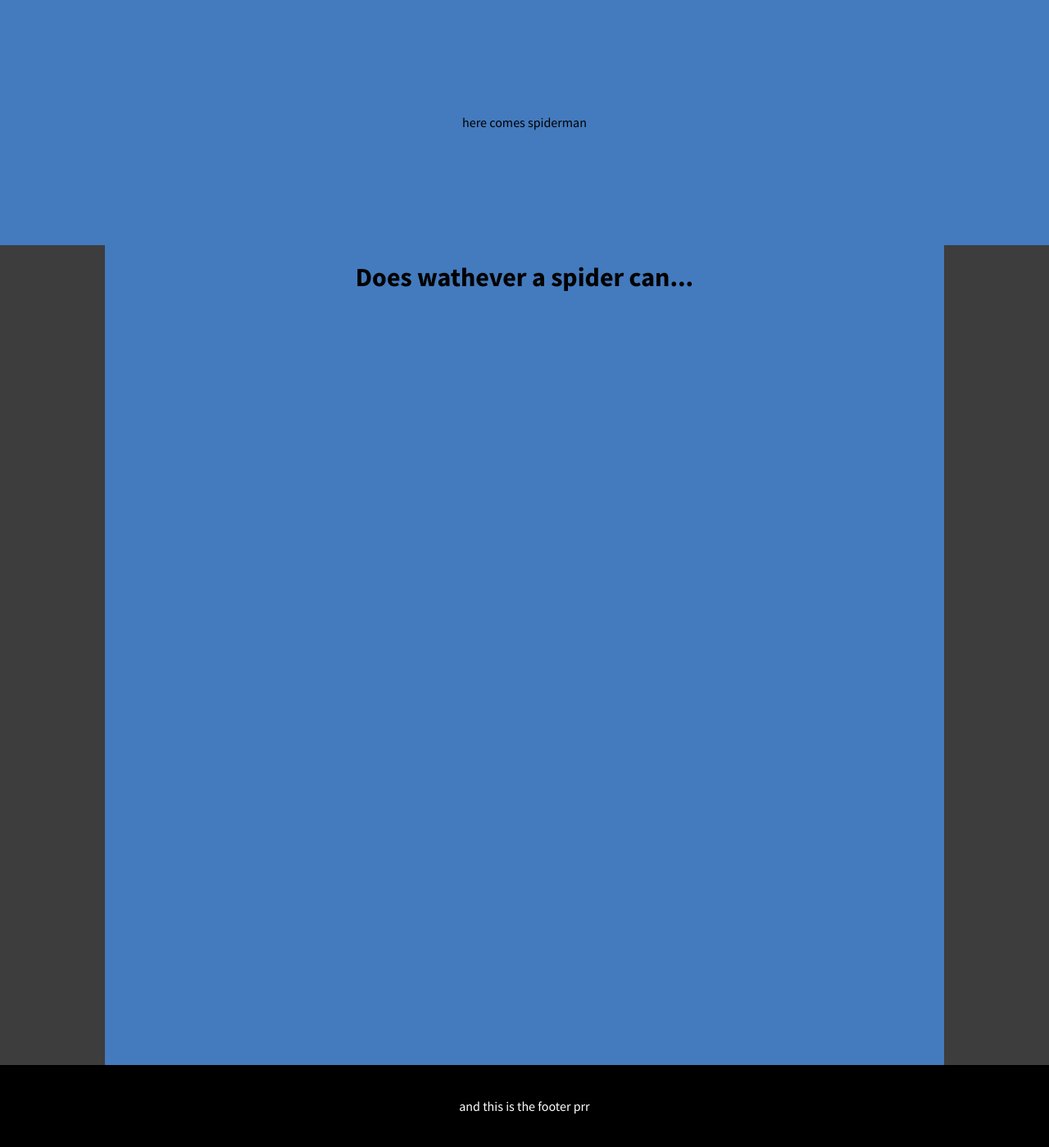
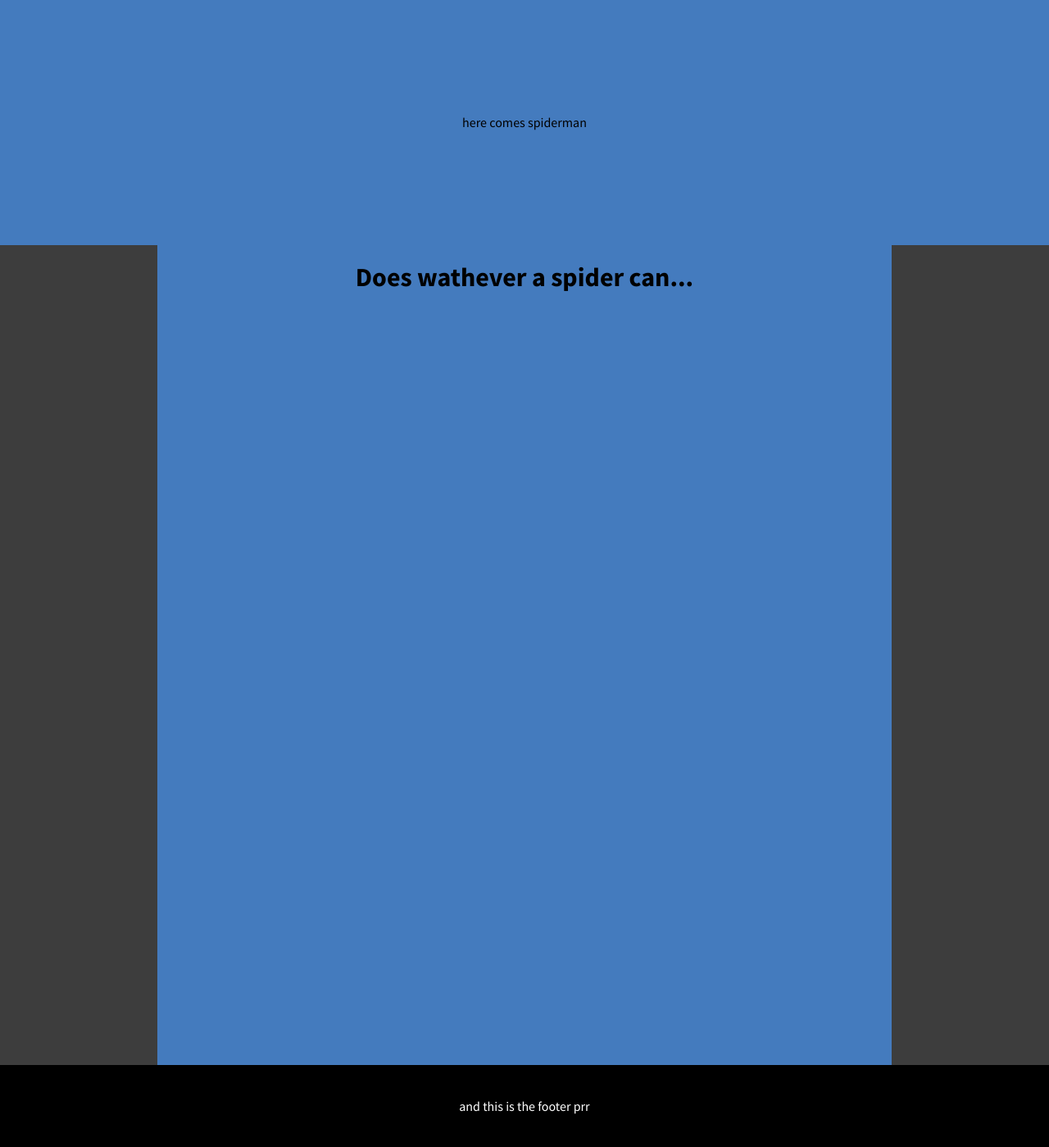
Before and after one commit to AugustoCarmona/spider-landing, a PHP site: page / in a window 1280 px wide. Shown: the part 101-1500 px from the top of the page at 82% size. Run offline with PHP 8.4, Linux system fonts and the light colour scheme.

Commit message:
added images

```diff
--- a/index.html
+++ b/index.html
@@ -3,6 +3,7 @@
 <head>
     <meta charset="UTF-8">
     <meta name="viewport" content="width=device-width, initial-scale=1.0">
+    <link rel="icon" href="img/favicon.png">
     <link href="https://fonts.googleapis.com/css2?family=Source+Sans+Pro:wght@200;300;400;600;700&display=swap" rel="stylesheet">
     <link rel="stylesheet" href="styles/normalize.css">
     <link rel="stylesheet" href="styles/styles.css">
--- a/styles/styles.css
+++ b/styles/styles.css
@@ -50,7 +50,7 @@
     justify-content: center;
     text-align: center;
     background-color: var(--ligth-blue);
-    width: 80%;
+    width: 70%;
     height: 1000px;
     margin: 0 auto;
 }
```
Also changed, not shown: img/favicon.png (added), img/logo.png (added).
